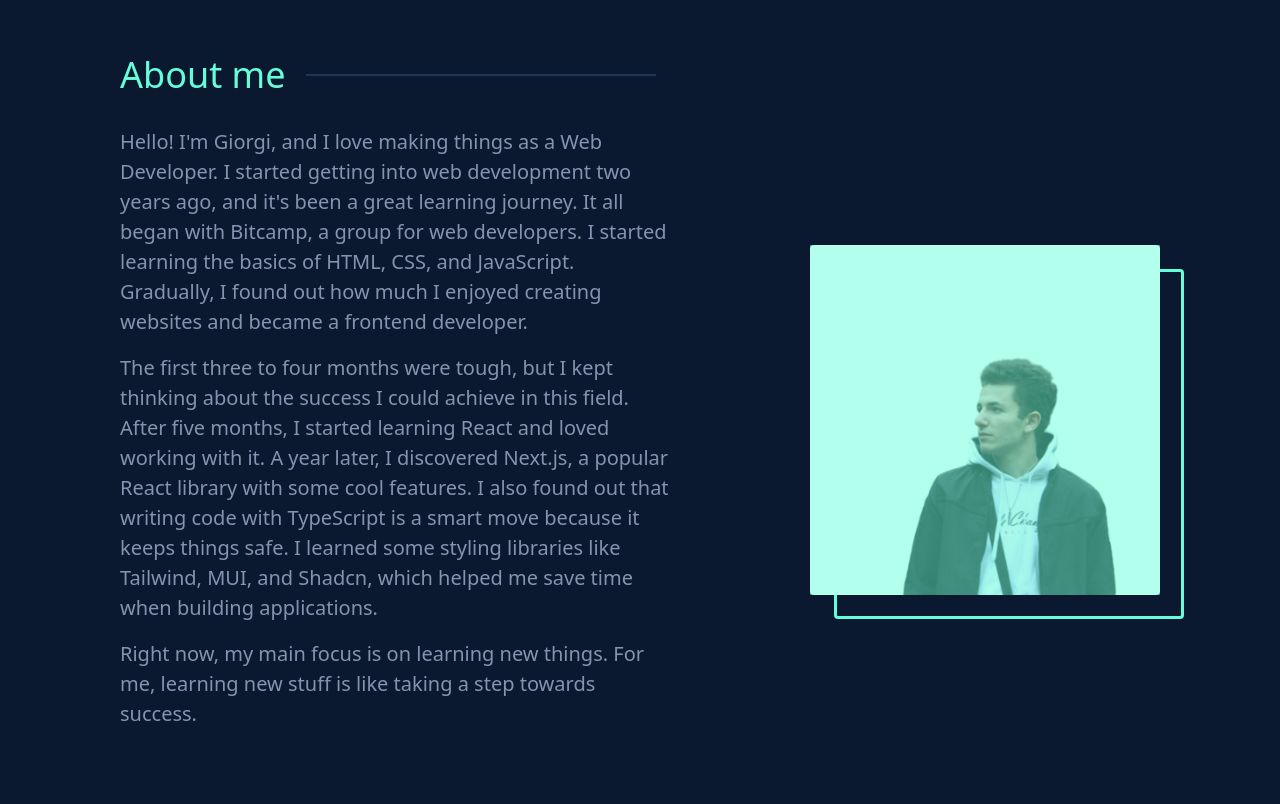
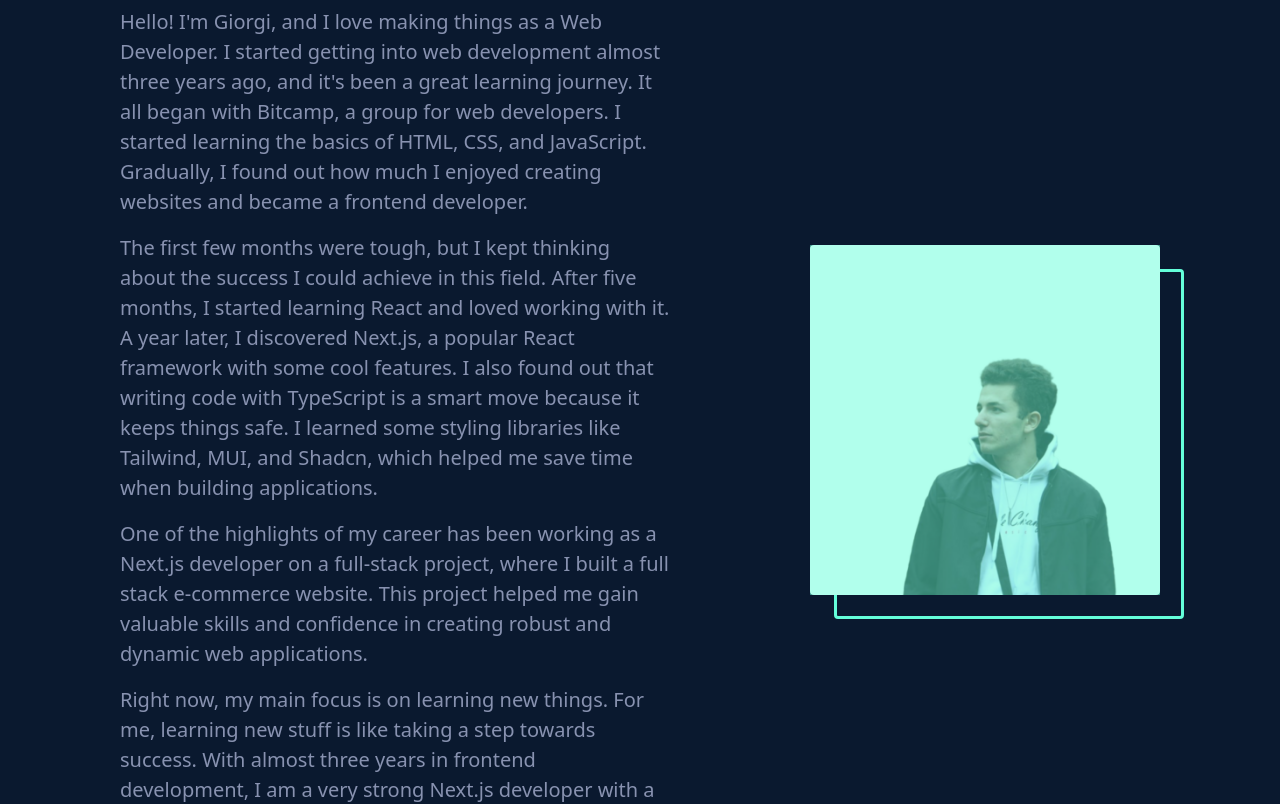
Before and after one commit to GiorgiIlariani/portfolio, a Next.js app: page / in a window 1280 px wide. Shown: the part 800-1604 px from the top of the page. Built offline with nearby package versions, Linux system fonts and the light colour scheme.

Commit message:
changes about section

```diff
--- a/components/About.tsx
+++ b/components/About.tsx
@@ -28,27 +28,35 @@ const About = () => {
           <div className="max-w-[550px] mt-4">
             <p className="text-[#8892b0] text-[20px] mt-4">
               Hello! I'm Giorgi, and I love making things as a Web Developer. I
-              started getting into web development two years ago, and it's been
-              a great learning journey. It all began with Bitcamp, a group for
-              web developers. I started learning the basics of HTML, CSS, and
-              JavaScript. Gradually, I found out how much I enjoyed creating
-              websites and became a frontend developer.
+              started getting into web development almost three years ago, and
+              it's been a great learning journey. It all began with Bitcamp, a
+              group for web developers. I started learning the basics of HTML,
+              CSS, and JavaScript. Gradually, I found out how much I enjoyed
+              creating websites and became a frontend developer.
             </p>
             <p className="text-[#8892b0] text-[20px] mt-4">
-              The first three to four months were tough, but I kept thinking
-              about the success I could achieve in this field. After five
-              months, I started learning React and loved working with it. A year
-              later, I discovered Next.js, a popular React library with some
-              cool features. I also found out that writing code with TypeScript
-              is a smart move because it keeps things safe. I learned some
-              styling libraries like Tailwind, MUI, and Shadcn, which helped me
-              save time when building applications.
+              The first few months were tough, but I kept thinking about the
+              success I could achieve in this field. After five months, I
+              started learning React and loved working with it. A year later, I
+              discovered Next.js, a popular React framework with some cool
+              features. I also found out that writing code with TypeScript is a
+              smart move because it keeps things safe. I learned some styling
+              libraries like Tailwind, MUI, and Shadcn, which helped me save
+              time when building applications.
+            </p>
+            <p className="text-[#8892b0] text-[20px] mt-4">
+              One of the highlights of my career has been working as a Next.js
+              developer on a full-stack project, where I built a full stack
+              e-commerce website. This project helped me gain valuable skills
+              and confidence in creating robust and dynamic web applications.
             </p>
             <p className="text-[#8892b0] text-[20px] mt-4">
               Right now, my main focus is on learning new things. For me,
-              learning new stuff is like taking a step towards success.
+              learning new stuff is like taking a step towards success. With
+              almost three years in frontend development, I am a very strong
+              Next.js developer with a solid background in creating beautiful
+              and functional websites.
             </p>
-            <p className="text-[#8892b0] text-[20px] mt-4"></p>
           </div>
           <motion.div
             variants={cardVariants}
@@ -74,3 +82,11 @@ const About = () => {
 };
 
 export default About;
+
+//
+
+//
+
+//
+
+//
--- a/data/work.ts
+++ b/data/work.ts
@@ -1,11 +1,7 @@
 import Covid_Questionary from "@/public/assets/images/Covid_questionary.png";
-import Carhub from "@/public/assets//images/carhub.png";
-import Youtube_clone from "@/public/assets/images/youtube_clone.png";
-import GymExercises from "@/public/assets/images/gym_exercises.png";
 import ThreadsApp from '@/public/assets/images/threads.png'
 import Aragveli from '@/public/assets/images/aragveli.png';
 import Blogs from '@/public/assets/images/blogs.png';
-import Pricewise from '@/public/assets/images/pricewise.png';
 import Evently from '@/public/assets/images/evently.png'
 import MyMarket from '@/public/assets/images/mymarket.png'
 
```
